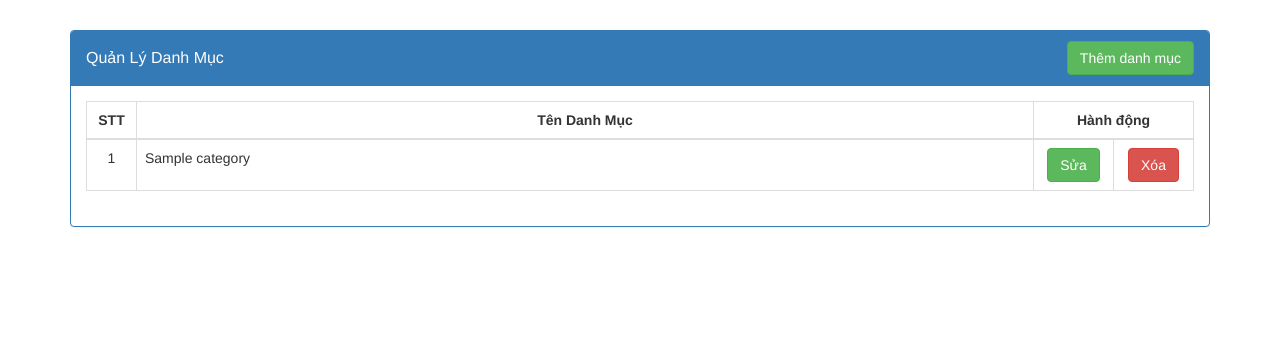
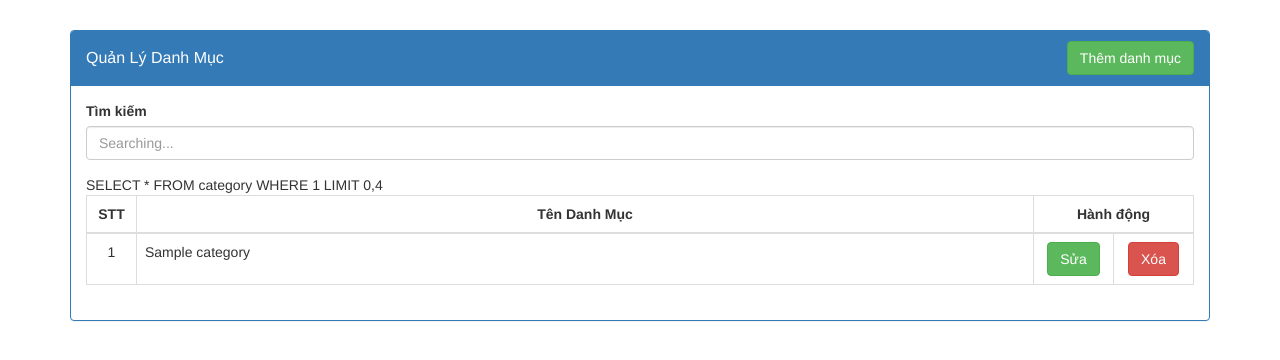
Before and after one commit to thienvu97ht/Website-B-n-Hoa-Qu-PHP-MySQL, a PHP site: page /admin/category in a window 1280 px wide. Shown: the part 51-411 px from the top of the page. Run offline with PHP 8.4, Linux system fonts and the light colour scheme; tables that the repository leaves empty or names only in its code hold one stand-in row (values such as "Sample post").

Commit message:
04. Pagination, Search

```diff
--- a/admin/category/index.php
+++ b/admin/category/index.php
@@ -1,5 +1,6 @@
 <?php
 require_once('../../db/dbhelper.php');
+require_once('../../common/util.php');
 ?>
 <!DOCTYPE html>
 <html lang="en">
@@ -39,6 +40,13 @@ require_once('../../db/dbhelper.php');
                 </a>
             </div>
             <div class="panel-body">
+                <form method="GET">
+                    <div class="form-group">
+                        <label for="s">Tìm kiếm</label>
+                        <input type="text" class="form-control" id="s" placeholder="Searching..." name="s">
+                    </div>
+                </form>
+
                 <table class="table table-bordered table-hover">
                     <thead>
                         <tr>
@@ -50,13 +58,46 @@ require_once('../../db/dbhelper.php');
                     <tbody>
                         <?php
 
-                        $sql = "SELECT * FROM category";
+                        $itemPerPage = 4;
+                        $currentPage = 1;
+                        if (isset($_GET['page'])) {
+                            $currentPage = $_GET['page'];
+                        }
+
+                        if ($currentPage <= 0) {
+                            $currentPage = 1;
+                        }
+
+                        $start = ($currentPage - 1) * $itemPerPage;
+
+                        $s = "";
+                        if (isset($_GET['s'])) {
+                            $s = $_GET['s'];
+                        }
+
+                        // Trang cần lấy sản phẩm
+                        $additional = "";
+                        if (!empty($s)) {
+                            $additional = "AND name LIKE '%" . $s . "%'";
+                        }
+                        $sql = "SELECT * FROM category WHERE 1 " . $additional . " LIMIT " . $start . ',' . $itemPerPage;
+                        echo $sql;
                         $categoryList = executeResult($sql);
-                        $index = 1;
+
+                        // Tính tổng số trang
+                        $sql = "SELECT count(id) AS total FROM category WHERE 1 " . $additional . "";
+
+                        $countResult = executeSingleResult($sql);
+                        $totalPage = 0;
+                        if ($countResult != null) {
+                            $count = $countResult['total'];
+                            $totalPage = ceil($count / $itemPerPage);
+                        }
+
                         foreach ($categoryList as $item) {
                             echo
                             '<tr>
-                                <td class="text-center">' . ($index++) . '</td>
+                                <td class="text-center">' . (++$start) . '</td>
                                 <td>' .  $item['name'] . '</td>
                                 <td class="text-center" width="80px">
                                     <a href="add.php?id=' . $item['id'] . '" >
@@ -76,6 +117,8 @@ require_once('../../db/dbhelper.php');
                     </tbody>
                 </table>
 
+                <!-- Bài toán phân trang -->
+                <?= pagination($totalPage, $currentPage, '&s=' . $s) ?>
             </div>
         </div>
     </div>
--- /dev/null
+++ b/common/util.php
@@ -0,0 +1,41 @@
+<?php
+function pagination($totalPage, $currentPage, $addition)
+{
+    if ($totalPage > 1) {
+        echo '<ul class="pagination">';
+        if ($currentPage > 1) {
+            echo '<li><a href="?page=' . 1 . '' . $addition . '">&laquo;</a></li>';
+        }
+
+        $avaiablePage = [1, $currentPage - 1, $currentPage, $currentPage + 1, $totalPage];
+        $isFirst = $isLast = false;
+
+        for ($i = 1; $i <= $totalPage; $i++) {
+            if (!in_array($i, $avaiablePage)) {
+                if (!$isFirst && $currentPage > 3) {
+                    echo '<li><a href="?page=' . ($currentPage - 2) . '' . $addition . '">...</a></li>';
+                    $isFirst = true;
+                }
+
+                if (!$isLast && $i > $currentPage) {
+                    echo '<li><a href="?page=' . ($currentPage + 2) . '' . $addition . '">...</a></li>';
+                    $isLast = true;
+                }
+
+                continue;
+            }
+
+            if ($currentPage == $i) {
+                echo '<li class="active"><a href="?page=' . $i . '' . $addition . '">' . $i . '</a></li>';
+            } else {
+                echo '<li><a href="?page=' . $i . '' . $addition . '">' . $i . '</a></li>';
+            }
+        }
+
+        if ($currentPage < $totalPage) {
+            echo '<li><a href="?page=' . $totalPage . '' . $addition . '">&raquo;</a></li>';
+        }
+
+        echo '</ul>';
+    }
+}
--- a/db/dbhelper.php
+++ b/db/dbhelper.php
@@ -51,8 +51,10 @@ function executeSingleResult($sql)
 
     // Query
     $resultset = mysqli_query($conn, $sql);
-    $row = mysqli_fetch_array($resultset, 1);
-
+    $row = null;
+    if ($resultset != null) {
+        $row = mysqli_fetch_array($resultset, 1);
+    }
     // Đóng kết nối
     mysqli_close($conn);
 
```
Also changed, not shown: admin/product/index.php (+43 -4 lines).
